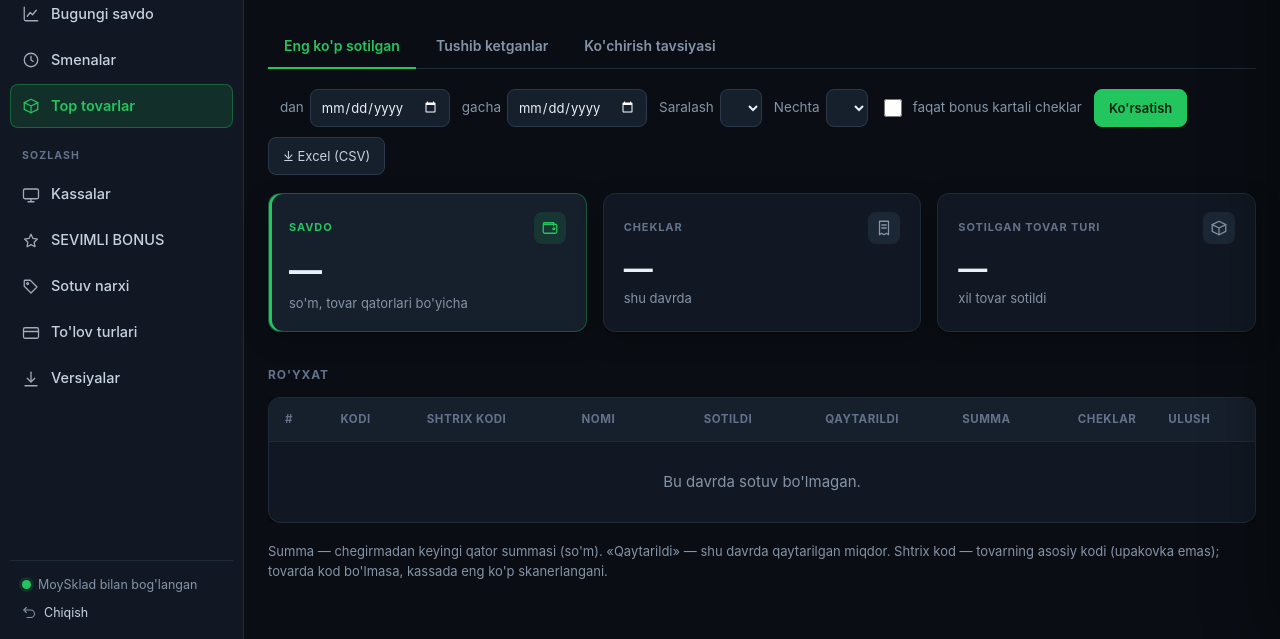
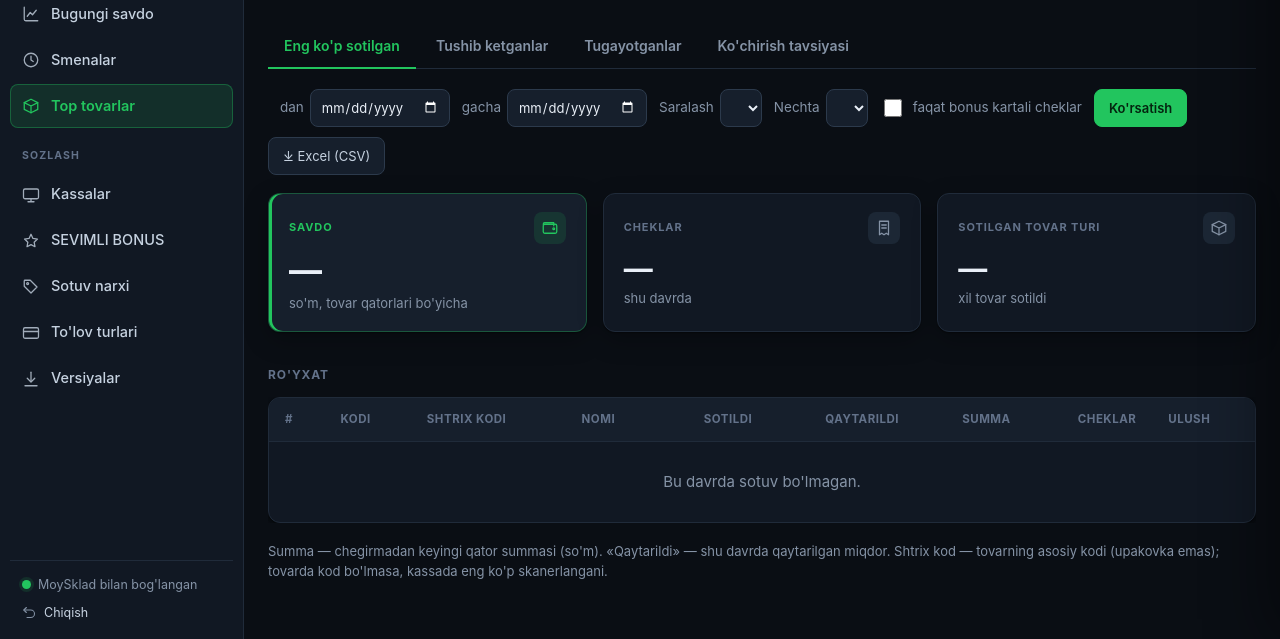
Before and after one commit to 130395mq-dev/sevimli-kassa, a Django app: template dashboard/templates/dashboard/tovarlar.html in a window 1280 px wide. Shown: the part 160-799 px from the top of the page. Run offline with Django 5.2, Linux system fonts and the light colour scheme; the template is opened without the code that fills it, so the values that code supplies are empty; parts of the project's set-up code (start-up, migrations or seed data) failed here and were passed over.

Commit message:
Top products: Tugayotganlar tab

```diff
--- a/dashboard/templates/dashboard/tovarlar.html
+++ b/dashboard/templates/dashboard/tovarlar.html
@@ -14,6 +14,7 @@
   <nav class="tabs" aria-label="Tovarlar">
     <a class="on" href="{% url 'dashboard:top-products' %}">Eng ko'p sotilgan</a>
     <a href="{% url 'dashboard:falling-products' %}">Tushib ketganlar</a>
+    <a href="{% url 'dashboard:running-out' %}">Tugayotganlar</a>
     <a href="{% url 'dashboard:transfer-advice' %}">Ko'chirish tavsiyasi</a>
   </nav>
 
```
